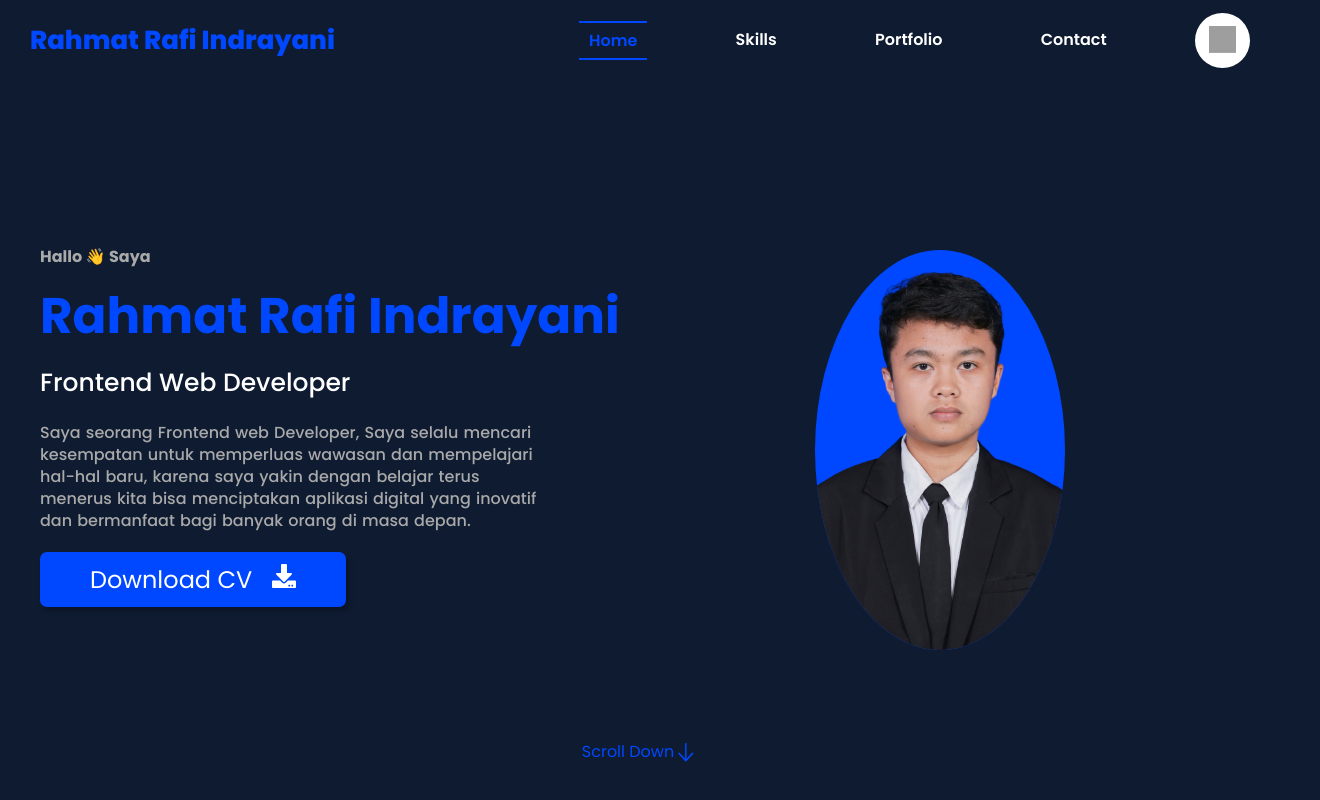
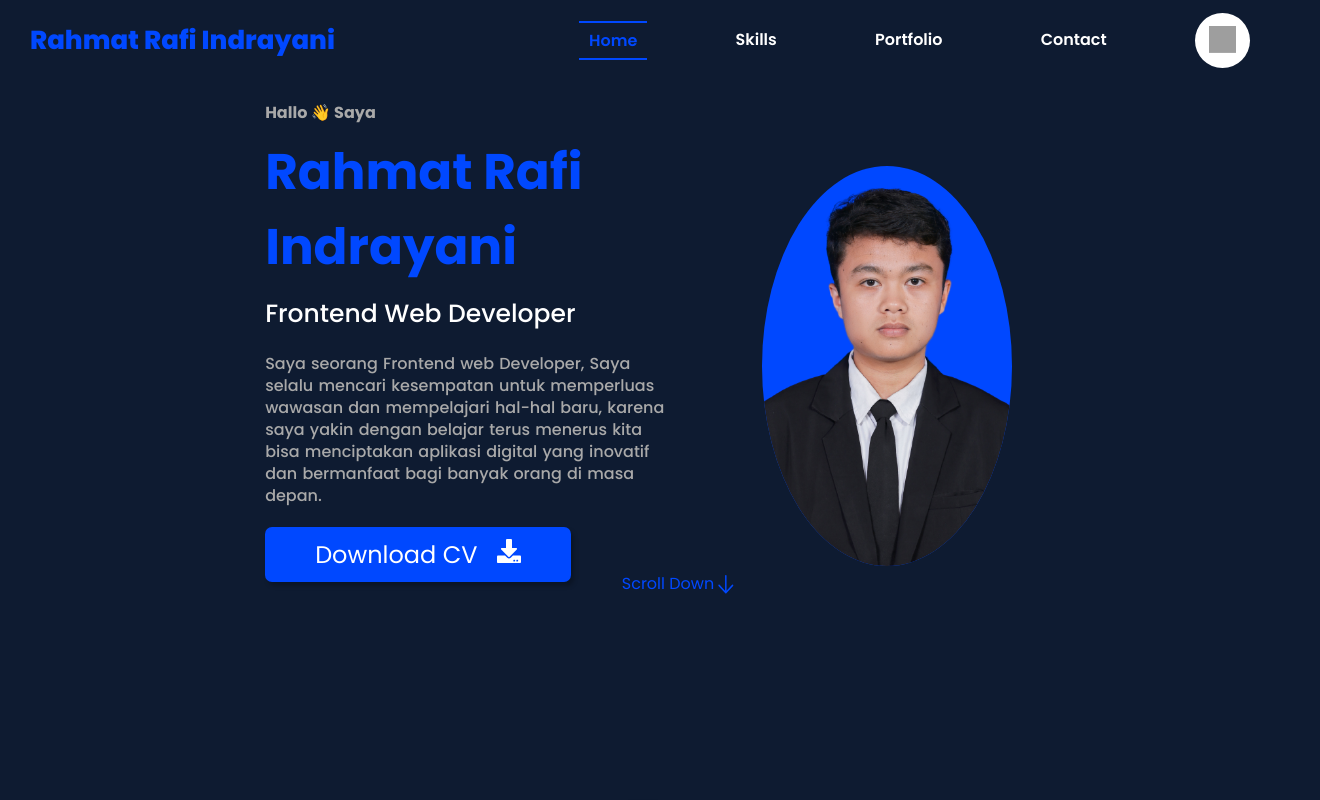
Before and after one commit to rahmatrafii/Main-Portfolio, a Next.js app: page / in a window 1280 px wide. Shown: the top 800 px of the page, 1320 px wide, since content can reach past the window. Built offline with nearby package versions, Linux system fonts and the light colour scheme; grey boxes are pictures that could not be loaded.

Commit message:
perbaiki lebar header 6

```diff
--- a/sections/home/Home.module.scss
+++ b/sections/home/Home.module.scss
@@ -2,18 +2,17 @@ $paragraph-color: #a9a9a9;
 $main-color: #618af5;
 
 .container {
-  width: 100%;
+  width: 100vw;
   height: 100%;
   display: flex;
   align-items: start;
   justify-content: center;
   .home {
     position: relative;
-    width: 100%;
-    height: 100%;
     display: flex;
     align-items: center;
     margin: 0 auto;
+    justify-content: center;
     &__info {
       width: 60%;
       height: max-content;
```
